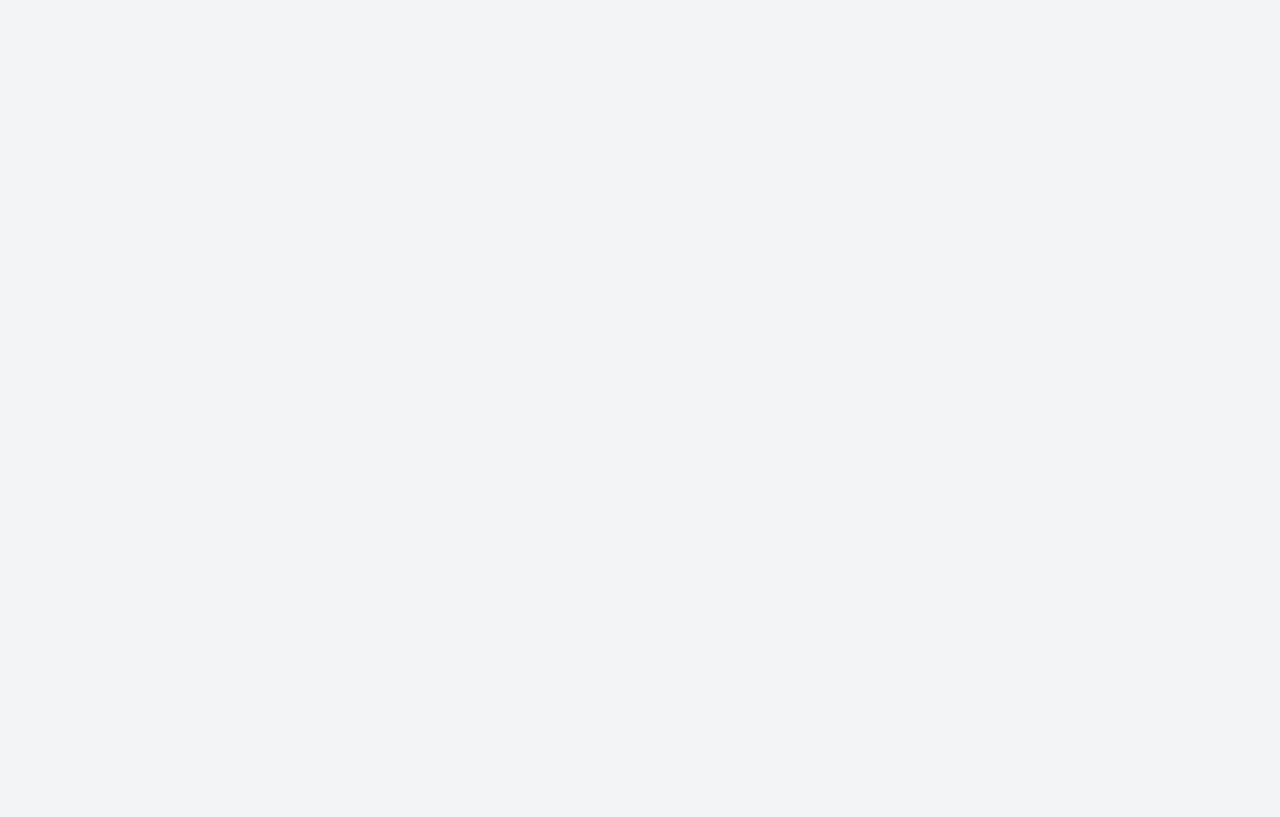
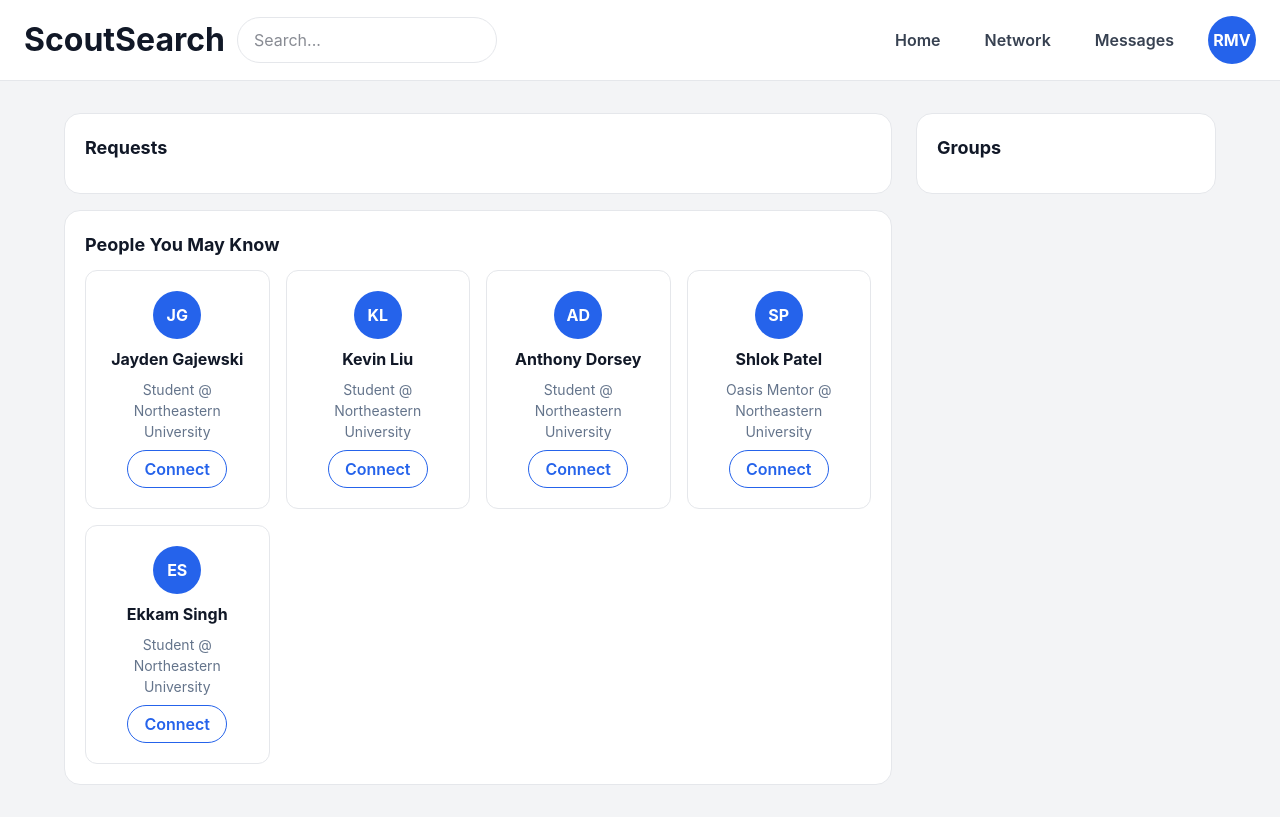
Before and after one commit to Oasis-NEU/f26-group-8, a React (Vite) app in the folder frontend/: page /network in a window 1280 px wide. Before the commit this address had no page. Built offline with nearby package versions, Linux system fonts and the light colour scheme.

Commit message:
Build Network page layout and People You May Know boxes
Also add the /network and /messages routes to App.jsx.

```diff
--- a/frontend/src/App.jsx
+++ b/frontend/src/App.jsx
@@ -11,6 +11,8 @@ import Login from "./pages/Login.jsx";
 import Signup from "./pages/Signup.jsx";
 import Feed from "./pages/Feed.jsx";
 import Profile from "./pages/Profile.jsx";
+import Network from "./pages/Network.jsx";
+import Messages from "./pages/Messages.jsx";
 
 // A "component" is a function that returns what should appear on the screen.
 function App() {
@@ -28,6 +30,10 @@ function App() {
       <Route path="/feed" element={<Feed />} />
       {/* yoursite.com/profile shows the Profile page */}
       <Route path="/profile" element={<Profile />} />
+      {/* yoursite.com/network shows the Network page */}
+      <Route path="/network" element={<Network />} />
+      {/* yoursite.com/messages shows the Messages page */}
+      <Route path="/messages" element={<Messages />} />
     </Routes>
   );
 }
--- a/frontend/src/index.css
+++ b/frontend/src/index.css
@@ -1128,3 +1128,93 @@ body {
   font-size: 13px;      /* small text */
   color: #949494;       /* light gray */
 }
+
+/* ---------- Network page ---------- */
+/* Everything below styles the Network page (Network.jsx, yoursite.com/network).
+   Every class name starts with "network-" so it can't clash with other pages. */
+
+/* The layout of the whole page: 2 columns side by side */
+.network-page {
+  display: grid;                      /* turns on grid, a way to make rows and columns */
+  grid-template-columns: 1fr 300px;   /* right column 300px wide, left column gets the rest */
+  gap: 24px;                          /* space between the columns */
+  max-width: 1200px;                  /* never wider than 1200px */
+  margin: 0 auto;                     /* centers the page on the screen */
+  padding: 32px 24px;                 /* space inside the edges: top/bottom, left/right */
+}
+
+/* Both columns stack their boxes top to bottom with space between them */
+.network-main,
+.network-side {
+  display: flex;
+  flex-direction: column;   /* stack top-to-bottom instead of side by side */
+  gap: 16px;                /* space between each box */
+}
+
+/* The white boxes */
+.network-box {
+  background-color: white;      /* white box */
+  border: 1px solid #e5e7eb;    /* thin light-gray line around it */
+  border-radius: 16px;          /* rounded corners */
+  padding: 20px;                /* space inside the box */
+}
+
+/* The title at the top of each box (like "Invitations") */
+.network-box-title {
+  font-size: 18px;
+  font-weight: bold;      /* thick text */
+  margin-bottom: 12px;    /* space under the title */
+}
+
+/* The grid of people boxes in "People You May Know" */
+.network-people {
+  display: grid;
+  grid-template-columns: repeat(auto-fill, minmax(180px, 1fr));  /* as many columns as fit, each at least 180px wide */
+  gap: 16px;                                                     /* space between the boxes */
+}
+
+/* One person's box: circle, name, headline, and button, stacked and centered */
+.network-person {
+  display: flex;
+  flex-direction: column;      /* stack top-to-bottom */
+  align-items: center;         /* centers everything left-to-right */
+  text-align: center;          /* centers the words too */
+  gap: 8px;                    /* space between each piece */
+  padding: 20px 16px;          /* space inside: top/bottom, left/right */
+  border: 1px solid #e5e7eb;   /* thin light-gray line around it */
+  border-radius: 12px;         /* rounded corners */
+}
+
+/* The person's name */
+.network-person-name {
+  font-weight: bold;    /* thick text */
+}
+
+/* The line under the name (like their school) */
+.network-person-headline {
+  color: #64748b;       /* medium gray (dark enough to read on white, WCAG) */
+  font-size: 14px;      /* smaller text */
+  flex: 1;              /* takes up the extra space, which pushes every button to the bottom so they line up */
+}
+
+/* The "Connect" button */
+.network-connect-button {
+  border: 1px solid var(--primary);   /* blue line around it */
+  color: var(--primary);              /* blue words */
+  border-radius: 999px;               /* pill shape */
+  padding: 6px 16px;                  /* space inside: top/bottom, left/right */
+  font-weight: 600;                   /* semi-bold */
+  cursor: pointer;                    /* the mouse turns into a pointing hand over it */
+}
+
+/* The button gets a very light blue background when the mouse is over it */
+.network-connect-button:hover {
+  background-color: #eff6ff;
+}
+
+/* Small screens: 2 columns don't fit side by side on a phone, so they stack */
+@media (max-width: 760px) {
+  .network-page {
+    grid-template-columns: 1fr;   /* just 1 column */
+  }
+}
--- a/frontend/src/pages/Network.jsx
+++ b/frontend/src/pages/Network.jsx
@@ -1,22 +1,54 @@
 // useState lets the page remember a value and redraw itself when it changes.
 import {useState} from 'react';
-// Link makes a clickable link to another page of our site.
-import { Link } from 'react-router';
-// useNavigate lets the page send the user to another page of our site.
-import { useNavigate } from 'react-router';
 // NavBar is the bar across the top of the page. It lives in its own file
 // (components/NavBar.jsx) because the Feed page uses it too.
 import NavBar from '../components/NavBar.jsx';
+
+// sample data for the people you may know section since theres no backend yet.
+const suggestedPeople = [
+    { id: 1, name: "Jayden Gajewski", initials: "JG", headline: "Student @ Northeastern University" },
+    { id: 2, name: "Kevin Liu", initials: "KL", headline: "Student @ Northeastern University" },
+    { id: 3, name: "Anthony Dorsey", initials: "AD", headline: "Student @ Northeastern University" },
+    { id: 4, name: "Shlok Patel", initials: "SP", headline: "Oasis Mentor @ Northeastern University" },
+    { id: 5, name: "Ekkam Singh", initials: "ES", headline: "Student @ Northeastern University" },
+];
 
 function Network() {
     return (
         <>
             <NavBar />
-            <main>
-                <h1>Network</h1>
+            {/* "network-page" splits the page into the 2 columns*/}
+            <main className="network-page">
+                <h1 className="sr-only">My Network</h1>
+
+                <div className="network-main">
+                    <section className="network-box">
+                        <h2 className="network-box-title">Requests</h2>
+                    </section>
+                    <section className="network-box">
+                        <h2 className="network-box-title">People You May Know</h2>
+                        <ul className="network-people">
+                            {suggestedPeople.map((person) => (
+                                <li key={person.id} className="network-person">
+                                    <div className="feed-post-avatar" aria-hidden="true">{person.initials}</div>
+                                    <p className="network-person-name">{person.name}</p>
+                                    <p className="network-person-headline">{person.headline}</p>
+                                    <button className="network-connect-button">Connect</button>
+                                </li>
+                            ))}
+                        </ul>
+                    </section>
+                </div>
+
+                <div className="network-side">
+                    <section className="network-box">
+                        <h2 className="network-box-title">Groups</h2>
+                    </section>
+                </div>
             </main>
         </>
     );
 }
 
+
 export default Network;
```
